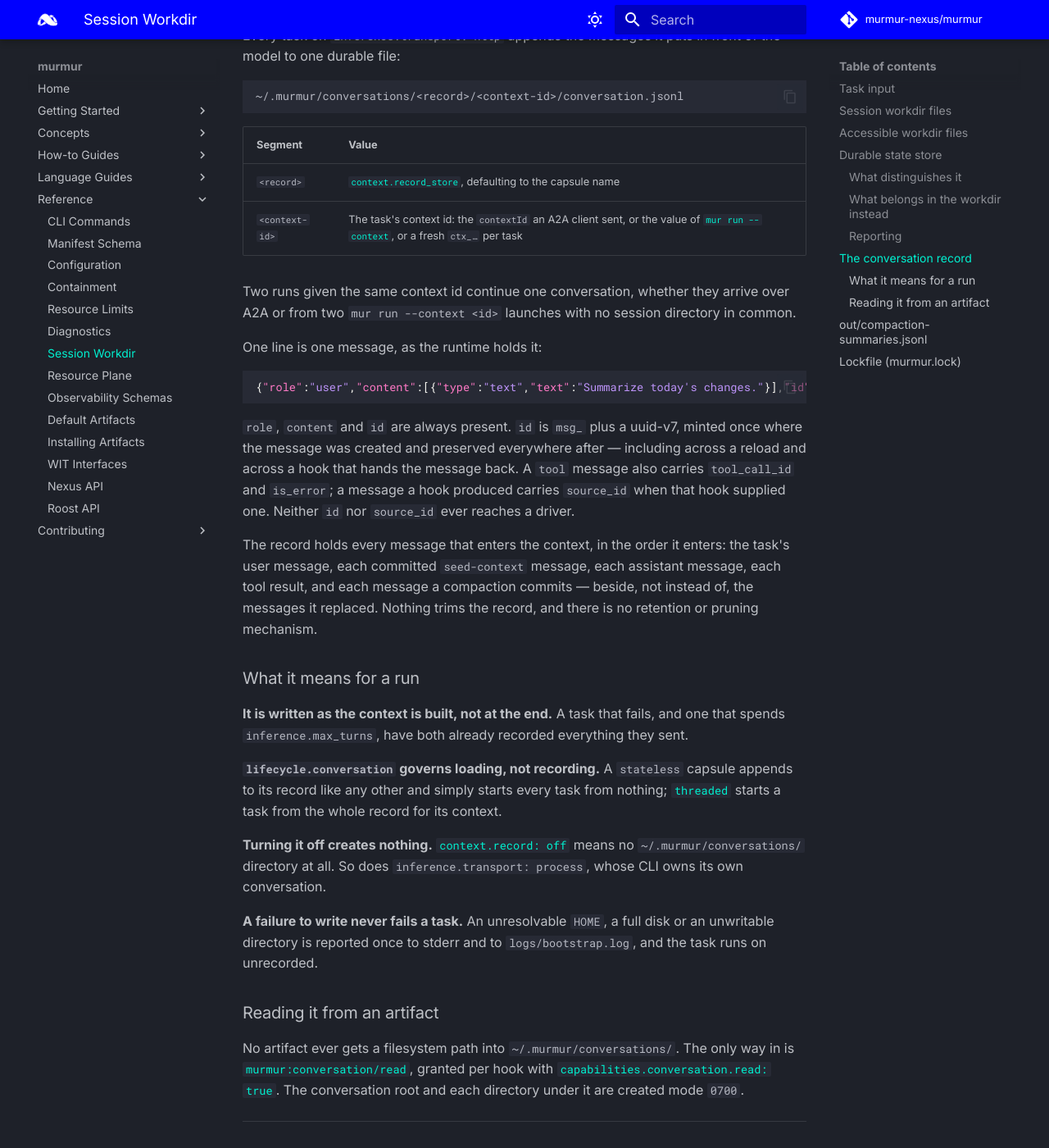
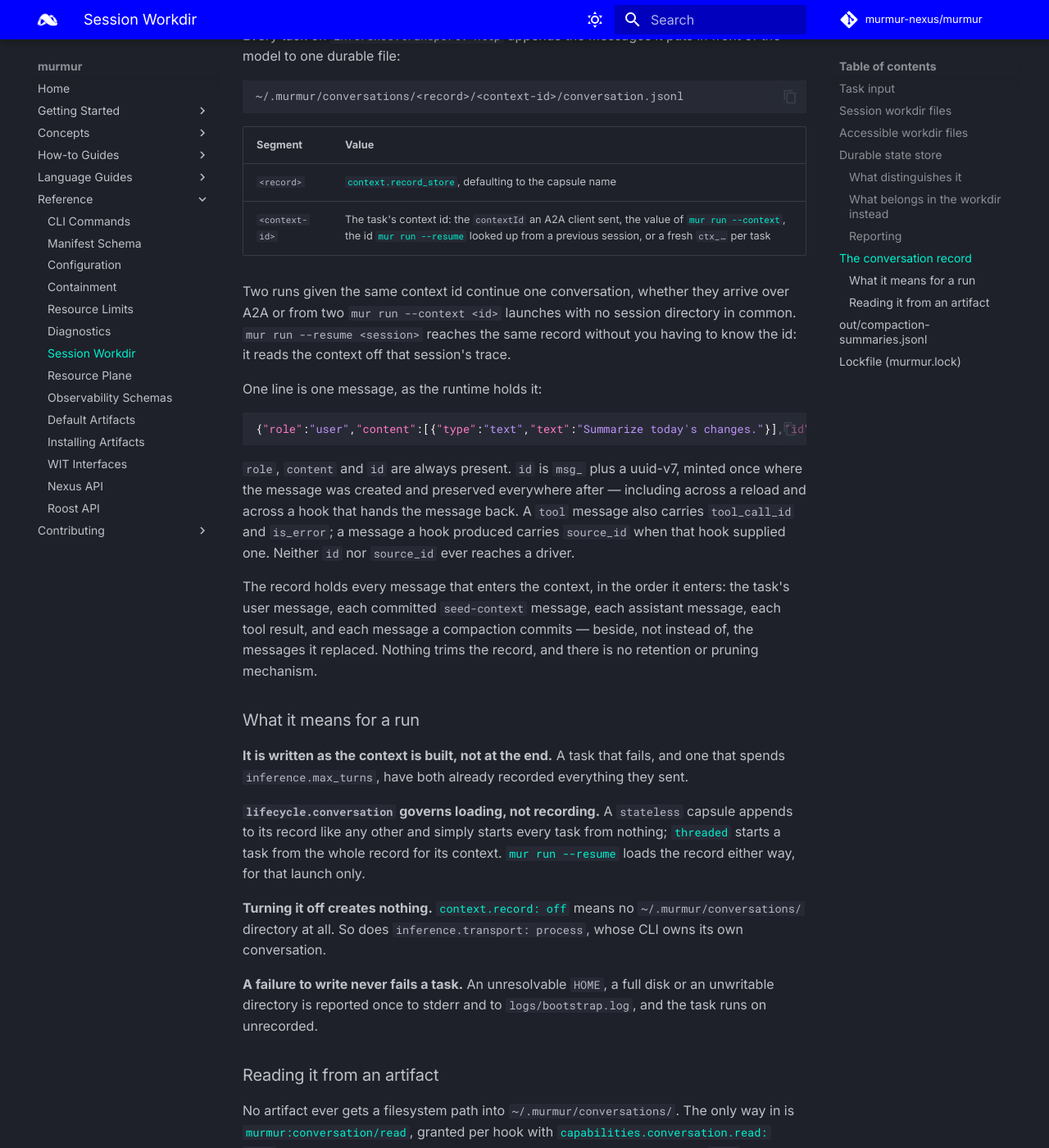
Before and after one commit to murmur-nexus/murmur, an MkDocs documentation site: the page built from docs/content/reference/workdir.md, in a window 1280 px wide and 1400 px high, scrolled down 4676 px. Shown: the whole window at 82% size. Built offline with MkDocs 1.6.1 and Material for MkDocs 9.7.7, drawn with Linux system fonts in a browser that asks for light colours; comment, search, counter and statistics services are not loaded.

```diff
--- a/docs/content/reference/workdir.md
+++ b/docs/content/reference/workdir.md
@@ -155,10 +155,12 @@ durable file:
 | Segment | Value |
 |---|---|
 | `<record>` | [`context.record_store`](manifest.md#field-context), defaulting to the capsule name |
-| `<context-id>` | The task's context id: the `contextId` an A2A client sent, or the value of [`mur run --context`](cli.md#mur-run), or a fresh `ctx_…` per task |
+| `<context-id>` | The task's context id: the `contextId` an A2A client sent, the value of [`mur run --context`](cli.md#mur-run), the id [`mur run --resume`](cli.md#mur-run) looked up from a previous session, or a fresh `ctx_…` per task |
 
 Two runs given the same context id continue one conversation, whether they arrive over A2A or from
-two `mur run --context <id>` launches with no session directory in common.
+two `mur run --context <id>` launches with no session directory in common. `mur run --resume
+<session>` reaches the same record without you having to know the id: it reads the context off that
+session's trace.
 
 One line is one message, as the runtime holds it:
 
@@ -185,7 +187,7 @@ record, and there is no retention or pruning mechanism.
 **`lifecycle.conversation` governs loading, not recording.** A `stateless` capsule appends to its
 record like any other and simply starts every task from nothing;
 [`threaded`](manifest.md#lifecycle-conversation) starts a task from the whole record for its
-context.
+context. [`mur run --resume`](cli.md#mur-run) loads the record either way, for that launch only.
 
 **Turning it off creates nothing.** [`context.record: off`](manifest.md#context-record) means no
 `~/.murmur/conversations/` directory at all. So does `inference.transport: process`, whose CLI owns
```
Also changed, not shown: docs/content/reference/diagnostics.md (+4 -3 lines), docs/content/reference/manifest.md (+4 -0 lines), 1 other file.
